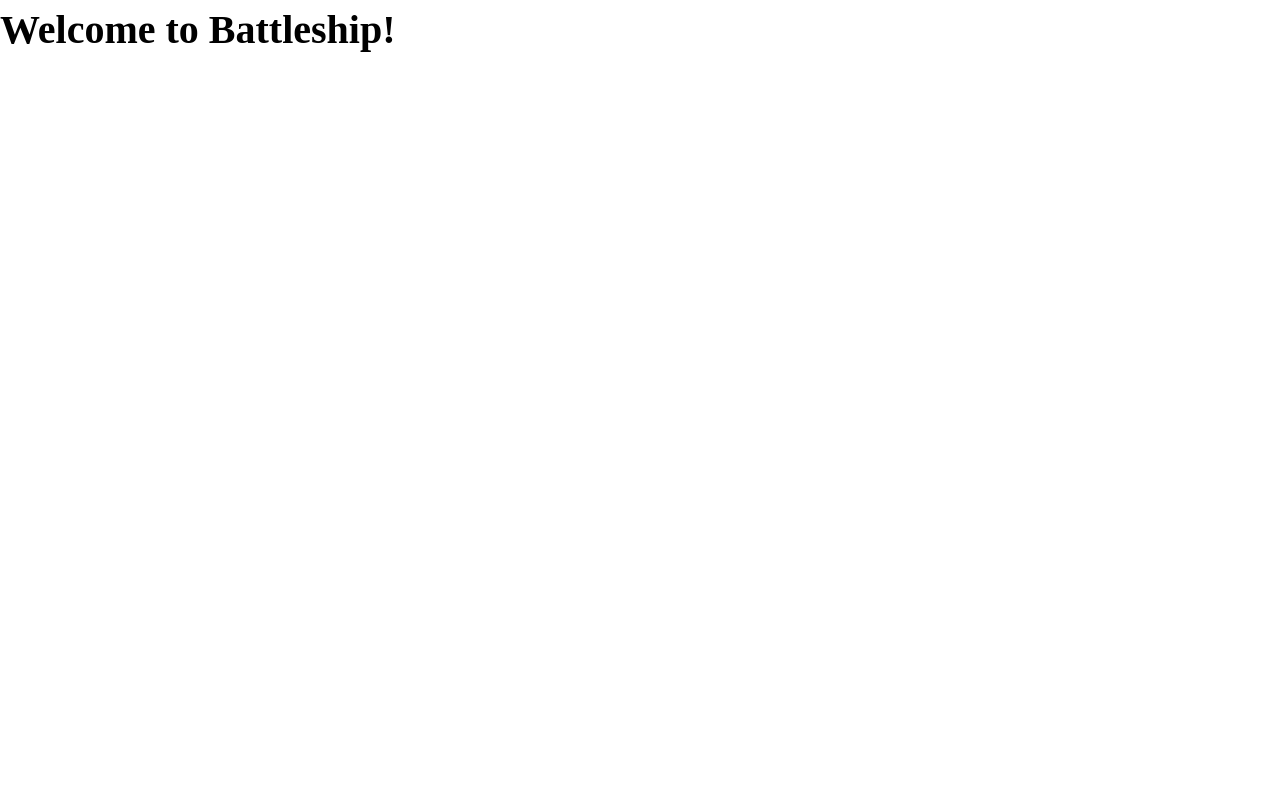
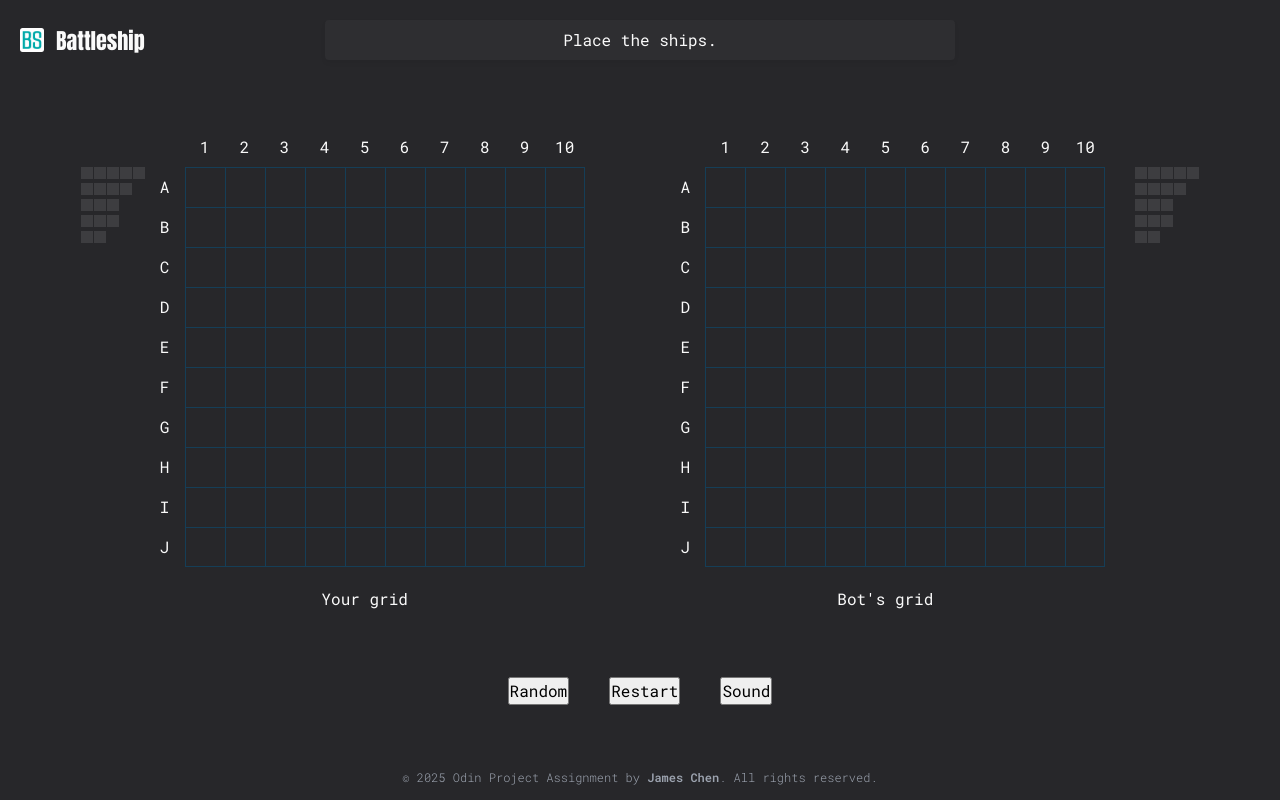
Before and after one commit to jameschen215/battleship, a website built with webpack: page src/template.html in a window 1280 px wide. Built offline with nearby package versions, Linux system fonts and the light colour scheme.

Commit message:
Add page layout and render the boards on page

```diff
--- /dev/null
+++ b/src/component/app/app.js
@@ -0,0 +1,13 @@
+import { Battlefield } from '../battlefield/battlefield.js';
+import { Controls } from '../controls/controls.js';
+import { Footer } from '../footer/footer.js';
+import { Header } from '../header/header.js';
+
+export function App(game) {
+	const header = Header();
+	const battlefield = Battlefield(game);
+	const controls = Controls();
+	const footer = Footer();
+
+	return [header, battlefield, controls, footer];
+}
--- /dev/null
+++ b/src/component/battlefield/battlefield.css
@@ -0,0 +1,17 @@
+.battlefields {
+	width: 100%;
+	display: flex;
+	justify-content: space-evenly;
+}
+
+.battlefield {
+	display: flex;
+}
+
+.ships-for-stats {
+	margin-top: 40px;
+}
+
+.board-container.bot {
+	margin-right: 30px;
+}
--- /dev/null
+++ b/src/component/battlefield/battlefield.js
@@ -0,0 +1,41 @@
+import './battlefield.css';
+
+import { Board } from '../board/board.js';
+import { StatShips } from '../stat-ships/stat-ships.js';
+
+export function Battlefield(game) {
+	const humanBoardContainer = Board(
+		game.human.gameboard.board,
+		game.human,
+		game.currentPlayer
+	);
+	const botBoardContainer = Board(
+		game.bot.gameboard.board,
+		game.bot,
+		game.currentPlayer
+	);
+
+	const humanStatShips = StatShips(game.human);
+	const botStatShips = StatShips(game.bot);
+
+	const battlefieldDom = document.createElement('div');
+	battlefieldDom.className = 'battlefields';
+
+	// Human side
+	const humanSideDom = document.createElement('div');
+	humanSideDom.className = 'human-side battlefield';
+	humanSideDom.appendChild(humanStatShips);
+	humanSideDom.appendChild(humanBoardContainer);
+
+	// Bot side
+	const botSideDom = document.createElement('div');
+	botSideDom.className = 'bot-side battlefield';
+	botSideDom.appendChild(botBoardContainer);
+	botSideDom.appendChild(botStatShips);
+
+	// Append children
+	battlefieldDom.appendChild(humanSideDom);
+	battlefieldDom.appendChild(botSideDom);
+
+	return battlefieldDom;
+}
--- /dev/null
+++ b/src/component/board/board.css
@@ -0,0 +1,82 @@
+:root {
+	--border-color: #0c4a6eaa;
+	--cell-bg-hover: #0c4a6e55;
+	--disabled-color: #52525b;
+	--disabled-bg-color: #52525b77;
+}
+
+.board-container {
+	display: grid;
+	grid-template-columns: 40px 400px;
+	grid-template-rows: 40px 400px 64px;
+}
+
+.top-label,
+.side-label {
+	font-size: 1.6rem;
+	display: grid;
+	place-items: center;
+}
+
+.top-label {
+	grid-area: 1 / 2 / 2 / -1;
+	grid-template-rows: 40px;
+	grid-template-columns: repeat(10, 40px);
+}
+
+.side-label {
+	grid-area: 2 / 1 / -2 / 2;
+	grid-template-rows: repeat(10, 40px);
+	grid-template-columns: 40px;
+}
+
+.board-title {
+	grid-area: 3 / 1 / -1 / -1;
+	display: grid;
+	place-items: center;
+	text-align: center;
+}
+
+.board {
+	grid-area: 2 / 2 / -1 / -1;
+	width: 400px;
+	display: grid;
+	grid-template-columns: repeat(10, 40px);
+	grid-template-rows: repeat(10, 40px);
+}
+
+.cell {
+	width: 40px;
+	height: 40px;
+	border-top: 1px solid var(--border-color);
+	border-left: 1px solid var(--border-color);
+	text-align: center;
+	display: grid;
+	place-content: center;
+
+	transition: background-color 500ms ease;
+}
+
+.cell:nth-child(10n) {
+	border-right: 1px solid var(--border-color);
+}
+
+.cell:nth-last-child(-n + 10) {
+	border-bottom: 1px solid var(--border-color);
+}
+
+#bot-board .cell:hover {
+	cursor: pointer;
+	background-color: var(--cell-bg-hover);
+}
+
+#bot-board.disabled .cell {
+	color: var(--disabled-color);
+	border-color: var(--disabled-color);
+	background-color: var(--disabled-bg-color);
+	cursor: default;
+}
+
+#bot-board.disabled .cell:hover {
+	background-color: var(--disabled-bg-color);
+}
--- /dev/null
+++ b/src/component/board/board.js
@@ -0,0 +1,69 @@
+import './board.css';
+import { range } from '../../script/utils.js';
+import { ComputerPlayer } from '../../script/player.js';
+
+export function Board(board, player, currentPlayer) {
+	const cellContent = {
+		hit: 'H',
+		miss: 'M',
+		empty: '',
+	};
+
+	const labelNumbers = range(10).map((num) => num + 1);
+	const labelLetters = range(10).map((num) => String.fromCharCode(num + 65));
+
+	const topLabel = labelNumbers
+		.map((num) => `<div class="label">${num}</div>`)
+		.join('');
+	const sideLabel = labelLetters
+		.map((letter) => `<div class="label">${letter}</div>`)
+		.join('');
+
+	// Cell event handler
+	const clickHandler = (event) => {
+		console.log(event.target.closest('div.cell').dataset.coordinate);
+	};
+
+	const html = document.createElement('div');
+	html.className = `board-container ${
+		player instanceof ComputerPlayer ? 'bot' : 'human'
+	}`;
+
+	const topLabelContainer = document.createElement('div');
+	topLabelContainer.className = 'top-label';
+	topLabelContainer.innerHTML = topLabel;
+	html.appendChild(topLabelContainer);
+
+	const sideLabelContainer = document.createElement('div');
+	sideLabelContainer.className = 'side-label';
+	sideLabelContainer.innerHTML = sideLabel;
+	html.appendChild(sideLabelContainer);
+
+	const boardDom = document.createElement('div');
+	boardDom.id = `${player instanceof ComputerPlayer ? 'bot' : 'human'}-board`;
+	boardDom.className = false ? 'board disabled' : 'board';
+	console.log(player.name, currentPlayer.name);
+	if (player instanceof ComputerPlayer) {
+		boardDom.addEventListener('click', clickHandler);
+	}
+	// Append cells
+	board.forEach((row, i) => {
+		row.forEach((cell, j) => {
+			const cellDom = document.createElement('div');
+			cellDom.className = 'cell';
+			cellDom.dataset.coordinate = `${i},${j}`;
+			cellDom.innerHTML = cellContent[cell.state];
+
+			boardDom.appendChild(cellDom);
+		});
+	});
+	html.appendChild(boardDom);
+
+	const boardTitle = document.createElement('div');
+	boardTitle.className = 'board-title';
+	boardTitle.textContent =
+		player instanceof ComputerPlayer ? "Bot's grid" : 'Your grid';
+	html.appendChild(boardTitle);
+
+	return html;
+}
--- /dev/null
+++ b/src/component/controls/controls.css
@@ -0,0 +1,7 @@
+.controls {
+	width: 100%;
+	display: flex;
+	justify-content: center;
+	align-items: center;
+	gap: 40px;
+}
--- /dev/null
+++ b/src/component/controls/controls.js
@@ -0,0 +1,23 @@
+import './controls.css';
+
+export function Controls() {
+	const controls = document.createElement('div');
+	controls.className = 'controls';
+
+	const randomButton = document.createElement('button');
+	randomButton.className = 'random-btn';
+	randomButton.innerHTML = 'Random';
+	controls.appendChild(randomButton);
+
+	const restartButton = document.createElement('button');
+	restartButton.className = 'restart-btn';
+	restartButton.innerHTML = 'Restart';
+	controls.appendChild(restartButton);
+
+	const soundButton = document.createElement('button');
+	soundButton.className = 'sound-btn';
+	soundButton.innerHTML = 'Sound';
+	controls.appendChild(soundButton);
+
+	return controls;
+}
--- /dev/null
+++ b/src/component/footer/footer.css
@@ -0,0 +1,26 @@
+:root {
+	--secondary: #9ca3af;
+}
+
+.footer {
+	width: 100%;
+	padding: 12px;
+	text-align: center;
+}
+
+.footer small {
+	color: var(--secondary);
+	font-size: 1.2rem;
+	font-weight: 300;
+}
+
+.footer small a {
+	color: inherit;
+	text-decoration: none;
+	font-weight: 600;
+	transition: color 200ms ease-in-out;
+}
+
+.footer a:hover {
+	color: var(--white);
+}
--- /dev/null
+++ b/src/component/footer/footer.js
@@ -0,0 +1,16 @@
+import './footer.css';
+
+export function Footer() {
+	const footer = document.createElement('footer');
+	footer.className = 'footer';
+
+	const small = document.createElement('small');
+	small.innerHTML = `
+    &copy; 2025 Odin Project Assignment by
+    <a href="https://github.com/JamesChan" target="_blank">James Chen</a>.
+    All rights reserved.
+  `;
+
+	footer.appendChild(small);
+	return footer;
+}
--- /dev/null
+++ b/src/component/header/header.css
@@ -0,0 +1,47 @@
+.header {
+	width: 100%;
+	display: flex;
+	justify-content: space-between;
+	align-items: center;
+	padding: 20px;
+}
+
+.brand {
+	flex: 0 0 200px;
+	display: flex;
+	align-items: center;
+	gap: 12px;
+}
+
+.logo {
+	width: 24px;
+	height: 24px;
+}
+
+.brand-title {
+	font-family: 'Anton', sans-serif;
+	font-weight: 400;
+	font-style: normal;
+	font-size: 2.2rem;
+}
+
+.game-info {
+	flex: 1;
+	display: flex;
+	justify-content: center;
+	align-items: center;
+}
+
+.game-info .message {
+	width: 75%;
+	min-width: 50%;
+	text-align: center;
+	background-color: rgba(255, 255, 255, 0.03);
+	box-shadow: 0 3px 5px rgba(0, 0, 0, 0.05);
+	padding: 8px;
+	border-radius: 4px;
+}
+
+.fill-empty {
+	flex: 0 0 200px;
+}
--- /dev/null
+++ b/src/component/header/header.js
@@ -0,0 +1,44 @@
+import './header.css';
+import logoImage from '../../image/logo.png';
+
+export function Header() {
+	const header = document.createElement('header');
+	header.className = 'header';
+
+	// Brand
+	const brand = document.createElement('div');
+	brand.className = 'brand';
+
+	const logo = document.createElement('div');
+	logo.className = 'logo';
+
+	const logoImg = document.createElement('img');
+	logoImg.src = logoImage;
+	logoImg.alt = 'Logo';
+	logo.appendChild(logoImg);
+
+	const brandTitle = document.createElement('span');
+	brandTitle.className = 'brand-title';
+	brandTitle.textContent = 'Battleship';
+	brand.appendChild(logo);
+	brand.appendChild(brandTitle);
+	header.appendChild(brand);
+
+	// Game info
+	const gameInfo = document.createElement('div');
+	gameInfo.className = 'game-info';
+
+	const message = document.createElement('div');
+	message.className = 'message';
+	message.textContent = 'Place the ships.';
+
+	gameInfo.appendChild(message);
+	header.appendChild(gameInfo);
+
+	// Fill empty to make game info center
+	const empty = document.createElement('div');
+	empty.className = 'fill-empty';
+	header.appendChild(empty);
+
+	return header;
+}
--- /dev/null
+++ b/src/component/stat-ships/stat-ships.css
@@ -0,0 +1,21 @@
+.ships-for-stats {
+	display: flex;
+	flex-direction: column;
+	gap: 4px;
+}
+
+.ship-for-stats {
+	display: flex;
+	align-items: center;
+	gap: 1px;
+}
+
+.ship-for-stats-component {
+	width: 12px;
+	height: 12px;
+	background-color: rgba(255, 255, 255, 0.1);
+}
+
+.ship-for-stats.sunk .stat-ship-component {
+	background-color: red;
+}
--- /dev/null
+++ b/src/component/stat-ships/stat-ships.js
@@ -0,0 +1,27 @@
+import './stat-ships.css';
+
+import { range } from '../../script/utils.js';
+
+export function StatShips(player) {
+	const ships = document.createElement('div');
+	ships.className = `ships-for-stats`;
+
+	player.gameboard.ships.forEach(({ ship }) =>
+		ships.appendChild(StatShip(ship))
+	);
+
+	return ships;
+}
+
+function StatShip(ship) {
+	const shipDom = document.createElement('div');
+	shipDom.className = `ship-for-stats ${ship.isSunk() ? 'sunk' : ''}`;
+
+	range(ship.size).forEach((_) => {
+		const component = document.createElement('div');
+		component.className = 'ship-for-stats-component';
+		shipDom.appendChild(component);
+	});
+
+	return shipDom;
+}
--- a/src/index.js
+++ b/src/index.js
@@ -1,6 +1,11 @@
 import './style/reset.css';
 import './style/main.css';
 
-const container = document.querySelector('#container');
+import { Game } from './script/game.js';
 
-container.innerHTML = `<h1>Welcome to Battleship!</h1>`;
+import { updateUI } from './script/updateUI.js';
+
+const game = new Game();
+game.initializeGame();
+
+updateUI(game);
--- a/src/script/game.js
+++ b/src/script/game.js
@@ -1,5 +1,6 @@
 import { isCoordinateOnBoard } from './helpers.js';
 import { ComputerPlayer, HumanPlayer } from './player.js';
+import { updateUI } from './updateUI.js';
 
 export class Game {
 	/** Initializes a new Battleship game with human and computer players. */
@@ -43,9 +44,7 @@ export class Game {
 		}
 	}
 
-	updateUI() {
-		console.log('Update UI');
-	}
+	updateUI() {}
 
 	runGame() {
 		let row;
--- /dev/null
+++ b/src/script/updateUI.js
@@ -0,0 +1,9 @@
+import { App } from '../component/app/app.js';
+
+export function updateUI(game) {
+	const container = document.querySelector('#container');
+
+	App(game).forEach((ele) => {
+		container.appendChild(ele);
+	});
+}
--- /dev/null
+++ b/src/script/utils.js
@@ -0,0 +1 @@
+export const range = (size) => Array.from({ length: size }, (_, i) => i);
--- a/src/style/main.css
+++ b/src/style/main.css
@@ -1,3 +1,33 @@
-h1 {
-	font-size: 4rem;
+@import url('https://fonts.googleapis.com/css2?family=Anton&family=Roboto+Mono:ital,wght@0,100..700;1,100..700&display=swap');
+:root {
+	--white: #fafafa;
+	--main-bg: #27272a;
 }
+html {
+	height: 100%;
+}
+
+body {
+	height: 100%;
+	color: var(--white);
+
+	font-family: 'Roboto Mono', monospace;
+	font-optical-sizing: auto;
+	font-weight: 400;
+	font-style: normal;
+	font-size: 1.6rem;
+}
+
+img {
+	height: auto;
+}
+
+.container {
+	height: 100%;
+	background-color: var(--main-bg);
+
+	display: flex;
+	flex-direction: column;
+	justify-content: space-between;
+	align-items: center;
+}
--- a/src/template.html
+++ b/src/template.html
@@ -11,6 +11,6 @@
 		<title>Battleship</title>
 	</head>
 	<body>
-		<div id="container"></div>
+		<div class="container" id="container"></div>
 	</body>
 </html>
```
Also changed, not shown: src/image/logo.png (renamed from src/images/logo.png).
